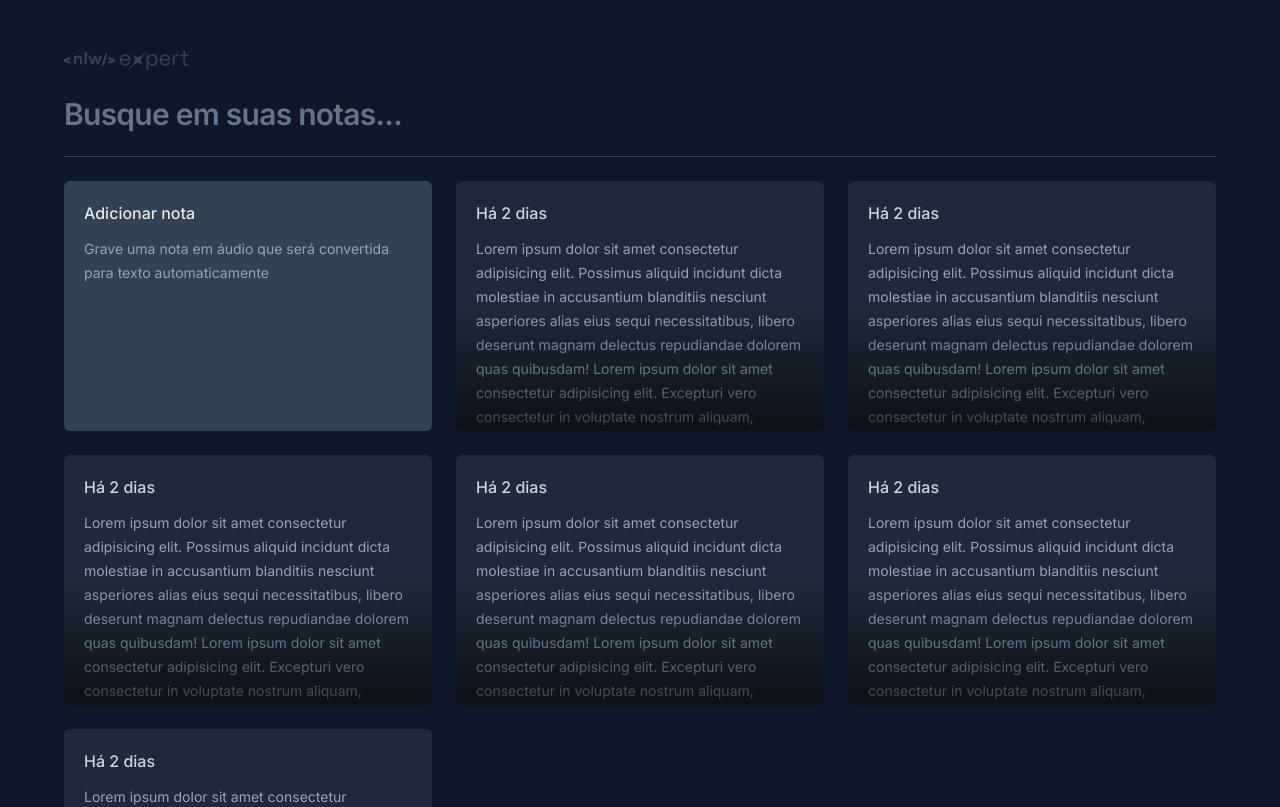
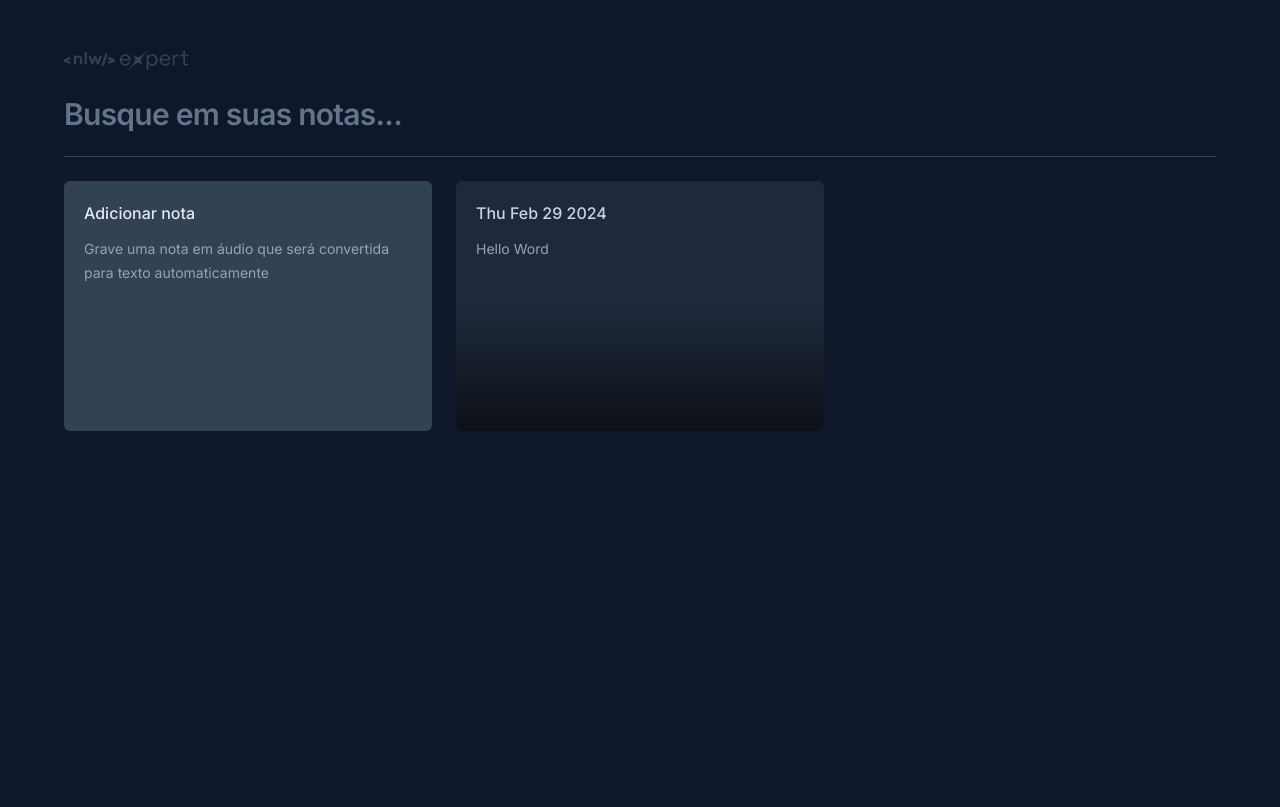
Before and after one commit to gabrielevanger/Notes, a React (Vite) app: page / in a window 1280 px wide. Shown: the top 807 px of the page. Built offline with nearby package versions, Linux system fonts and the light colour scheme.

Commit message:
Criação de moral e instalação de libs date-fns, radix-ui

```diff
--- a/package.json
+++ b/package.json
@@ -9,6 +9,8 @@
     "preview": "vite preview"
   },
   "dependencies": {
+    "@radix-ui/react-dialog": "^1.0.5",
+    "date-fns": "^3.3.1",
     "react": "^18.2.0",
     "react-dom": "^18.2.0"
   },
--- a/src/app.tsx
+++ b/src/app.tsx
@@ -2,12 +2,11 @@
 import { NewNoteCard } from './components/new-note-card'
 import { NoteCard } from './components/note-card'
 
+
 export function App() {
   return (
     <div className="mx-auto max-w-6xl my-12 space-y-6">
-        {/* Logo */}
     <img src={logo} alt="nlw experts" />
-      {/* Input de Buscar Notas */}
     <form className="w-full">
        <input
          type="text"
@@ -15,17 +14,14 @@
          className="w-full bg-transparent text-3xl font-semibold tracking-tight outline-none placeholder:text-slate-500"
          />
     </form>
-      {/* Separador */}
       <div className="h-px bg-slate-700" />
-
         <div className="grid grid-cols-3 gap-6 auto-rows-[250px]">
             <NewNoteCard />
-            <NoteCard />
-            <NoteCard />
-            <NoteCard />
-            <NoteCard />
-            <NoteCard />
-            <NoteCard />
+            <NoteCard note={{
+                date: new Date(),
+                content: 'Hello Word'
+              }}  />
+
         </div>
     </div>
   )
--- a/src/components/note-card.tsx
+++ b/src/components/note-card.tsx
@@ -1,16 +1,43 @@
-export function NoteCard() {
+import * as Dialog from '@radix-ui/react-dialog'
+import { formatDistanceToNow } from 'date-fns'
+import { ptBR } from 'date-fns/locale'
+
+interface NoteCardProps {
+  note: {
+    date: Date
+    content: string
+  }
+}
+
+
+export function NoteCard({ note }:NoteCardProps) {
   return(
-    <button className="rounded-md text-left bg-slate-800 p-5 space-y-3 overflow-hidden outline-none relative hover:ring-2 hover:ring-slate-600 focus-visible:ring-2 focus-visible:ring-lime-400">
-       <span className="tex-sm font-medium text-slate-300">
-            Há 2 dias
-       </span>
-      <p className="text-sm leading-6 text-slate-400">
-           Lorem ipsum dolor sit amet consectetur adipisicing elit. Possimus aliquid incidunt dicta molestiae in accusantium blanditiis nesciunt asperiores alias eius sequi necessitatibus, libero deserunt magnam delectus repudiandae dolorem quas quibusdam!
-           Lorem ipsum dolor sit amet consectetur adipisicing elit. Excepturi vero consectetur in voluptate nostrum aliquam, laboriosam libero minima maxime eligendi magnam officiis hic, accusantium natus nulla nobis? Minus, delectus quibusdam.
-      </p>
+    <Dialog.Root>
+        <Dialog.Trigger className="rounded-md text-left flex flex-col bg-slate-800 p-5 gap-3 overflow-hidden outline-none relative hover:ring-2 hover:ring-slate-600 focus-visible:ring-2 focus-visible:ring-lime-400">
+          <span className="tex-sm font-medium text-slate-300">
+           {note.date.toDateString()}
+           </span>
+         <p className="text-sm leading-6 text-slate-400">
+           {note.content}
+         </p>
 
       <div className="absolute bottom-0 left-0 right-0 h-1/2 bg-gradient-to-t from-black/60 to-black/0 pointer-events-none" />
-    </button>
+        </Dialog.Trigger >
+
+       <Dialog.Portal>
+        <Dialog.Overlay className="inset-0 fixed bg-black/50 "/>
+            <Dialog.Content className="fixed left-1/2 -translate-x-1/2 -translate-y-1/2 top-1/2 max-w-[640px] w-full h-[60vh] bg-slate-700 rounded-md flex flex-col outline-none" >
+              <div className="flex flex-1 flex-col gap-3 p-5">
+                 <span className="tex-sm font-medium text-slate-300">
+                   {formatDistanceToNow(note.date, {locale: ptBR, addSuffix: true})}
+                  </span>
+                   <p className="text-sm leading-6 text-slate-400">
+                   {note.content}
+                   </p>
+              </div>
+            </Dialog.Content>
+        </Dialog.Portal>
+    </Dialog.Root>
 
   )
 }
```
Also changed, not shown: 1 other file (tests, documents, lock files or other folders).
